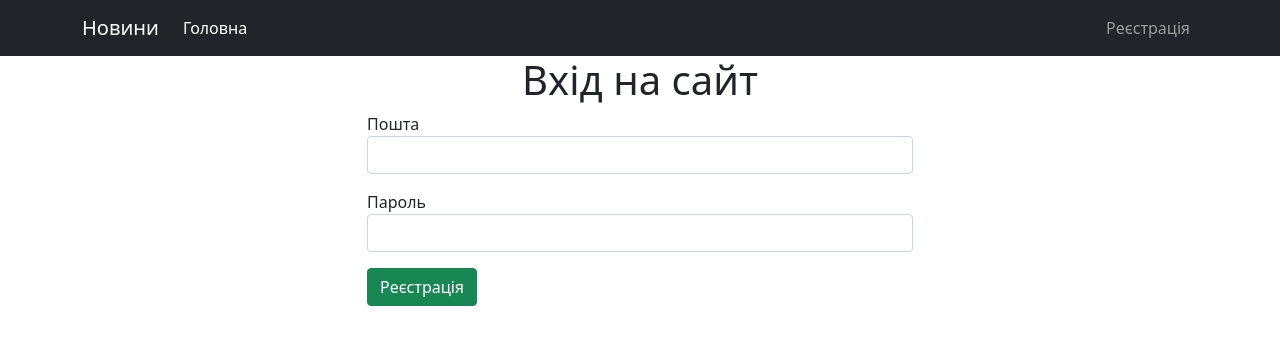
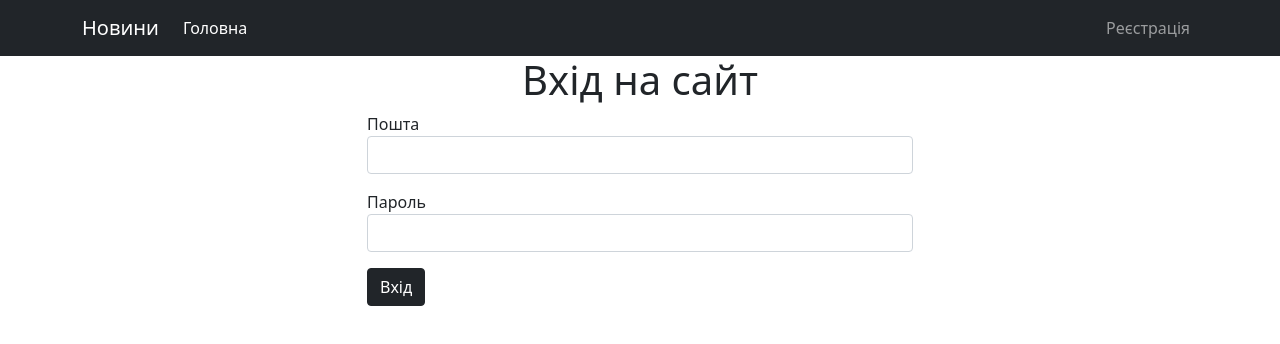
Before and after one commit to novakvova/ReactVPU912Sundya, a React (Create React App) app: page / in a window 1280 px wide. Shown: the top 344 px of the page. Built offline with nearby package versions, Linux system fonts and the light colour scheme.

Commit message:
add login page

```diff
--- a/src/components/auth/Login/LoginPage.js
+++ b/src/components/auth/Login/LoginPage.js
@@ -9,9 +9,7 @@ export class LoginPage extends Component {
         isValidation: false,
         errors: {
             email: '',
-            password: '',
-            confirmPassword: '',
-            fio: '',
+            password: ''
         }
     }
 
@@ -68,7 +66,7 @@ export class LoginPage extends Component {
 
 
 
-                        <button type="submit" className="btn btn-success">Реєстрація</button>
+                        <button type="submit" className="btn btn-dark">Вхід</button>
                     </form>
                 </div>
             </div>
```
